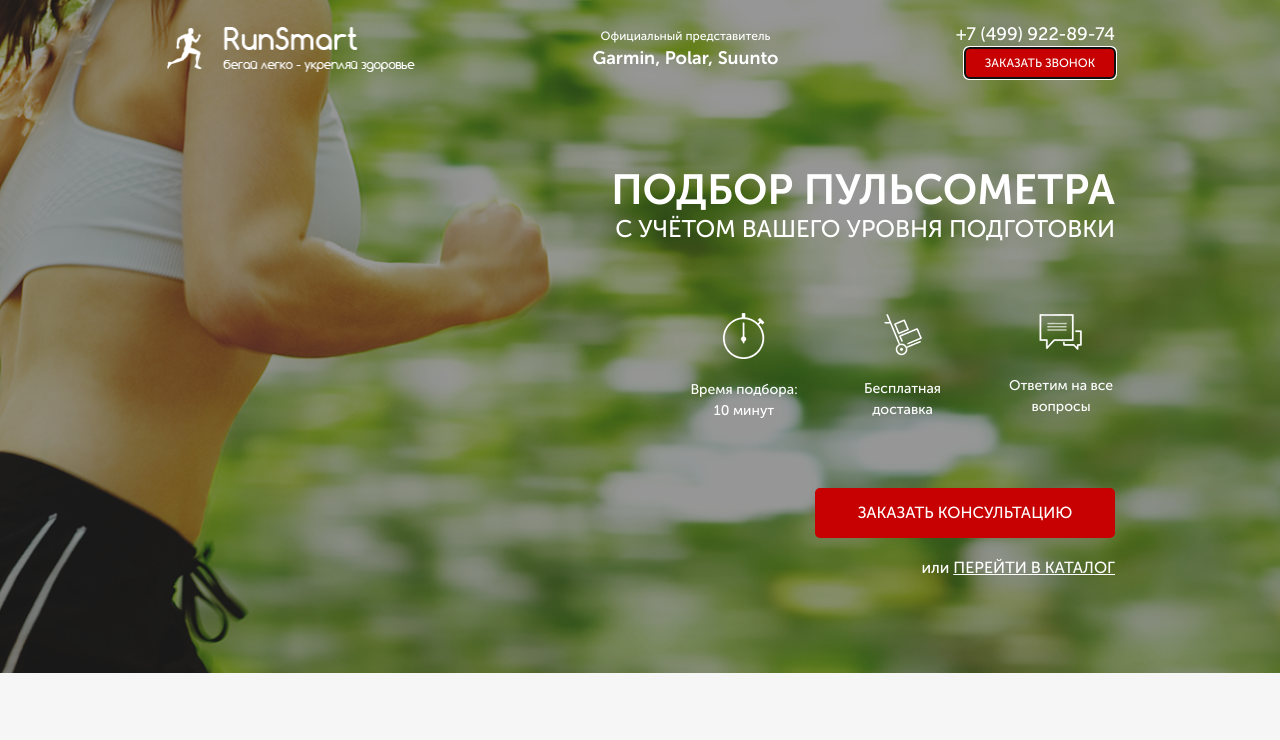
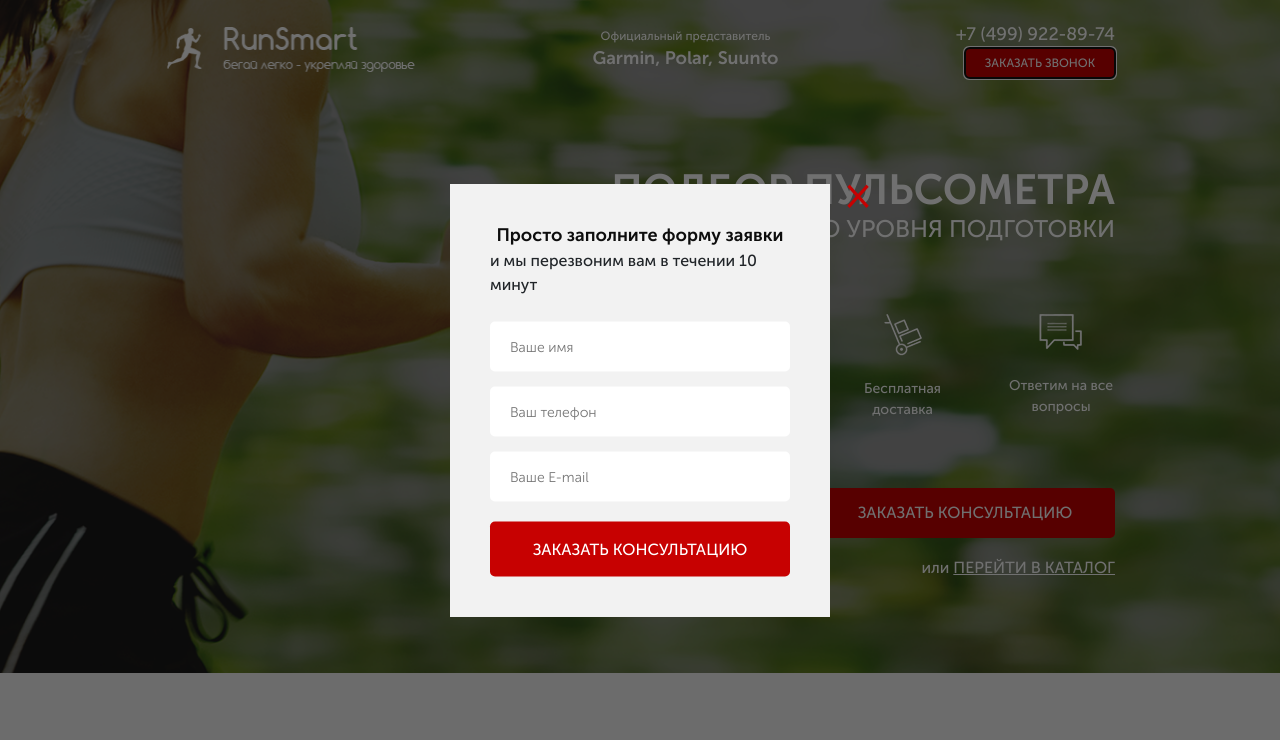
Before and after one commit to veruyushiyateist/RunSmart, a plain HTML site: page src/index.html in a window 1280 px wide. Both pictures are taken after a click on the button "ЗАКАЗАТЬ ЗВОНОК". Shown: the top 740 px of the page. Drawn offline with nearby package versions, Linux system fonts and the light colour scheme.

Commit message:
modal windows

```diff
--- a/src/index.html
+++ b/src/index.html
@@ -23,7 +23,7 @@
                 </div>
                 <div class="header__contacts">
                     <a href="tel:+74999228974" class="header__phone">+7 (499) 922-89-74</a>
-                    <button class="button">заказать звонок</button>
+                    <button data-modal="consultation" class="button">заказать звонок</button>
                 </div>
             </header>
             <div class="promo__wrapper">
@@ -46,7 +46,7 @@
                     </div>
                 </div>
 
-                <button class="button button_main">заказать кОНСУЛЬТАЦИЮ</button>
+                <button data-modal="consultation" class="button button_main">заказать кОНСУЛЬТАЦИЮ</button>
                 <div class="promo__link">
                     или
                     <a href="#">ПЕРЕЙТИ В КАТАЛОГ</a>
@@ -157,9 +157,9 @@
                 </div>
                 <div class="catalog-item">
                     <div class="catalog-item__wrapper">
-                        <div class="catalog-item__content">
+                        <div class="catalog-item__content catalog-item__content_active">
                             <img src="img/catalog/pulse.png" alt="" class="catalog-item__img">
-                            <div class="catalog-item__subtitle">Пульсометр Polar FT1</div>
+                            <div class="catalog-item__subtitle">Пульсометр Mant FT1</div>
                             <div class="catalog-item__descr">Для первых шагов в тренировках, основанных на сердечном ритме</div>
                             <a href="#" class="catalog-item__link">ПОДРОБНЕЕ</a>
                         </div>
@@ -168,6 +168,7 @@
                             <li>asdasdasdasdasdadsadsadadasdasasd</li>
                             <li>sadasdasdasdasdasdasdasdsdgdgegdsg</li>
                             <li>lfnmlwpFGJE[WOFJWEOFHJ</li>
+                            <a href="#" class="catalog-item__back">Назад</a>
                         </ul>
                     </div>
                     <hr>
@@ -181,9 +182,9 @@
                 </div>
                 <div class="catalog-item">
                     <div class="catalog-item__wrapper">
-                        <div class="catalog-item__content">
+                        <div class="catalog-item__content catalog-item__content_active">
                             <img src="img/catalog/pulse.png" alt="" class="catalog-item__img">
-                            <div class="catalog-item__subtitle">Пульсометр Polar FT1</div>
+                            <div class="catalog-item__subtitle">Пульсометр Sulat FT1</div>
                             <div class="catalog-item__descr">Для первых шагов в тренировках, основанных на сердечном ритме</div>
                             <a href="#" class="catalog-item__link">ПОДРОБНЕЕ</a>
                         </div>
@@ -192,6 +193,7 @@
                             <li>asdasdasdasdasdadsadsadadasdasasd</li>
                             <li>sadasdasdasdasdasdasdasdsdgdgegdsg</li>
                             <li>lfnmlwpFGJE[WOFJWEOFHJ</li>
+                            <a href="#" class="catalog-item__back">Назад</a>
                         </ul>
                     </div>
                     <hr>
@@ -421,6 +423,40 @@
         </div>
     </footer>
 
+    <div class="overlay">
+        <div class="modal" id="consultation">
+            <div class="modal__close">&times;</div>
+            <div class="modal__title">Просто заполните форму заявки</div>
+            <div class="modal__subtitile">и мы перезвоним вам в течении 10 минут</div>
+            <form class="feed-form feed-form_mt-25" action="#">
+                <input name="name" required placeholder="Ваше имя" type="text">
+                <input name="phone" required placeholder="Ваш телефон" type="tel">
+                <input name="email" required placeholder="Ваше E-mail" type="email">
+
+                <button class="button button_submit">заказать кОНСУЛЬТАЦИЮ</button>
+            </form>
+        </div>
+
+        <div class="modal" id="order">
+            <div class="modal__close">&times;</div>
+            <div class="modal__title">Ваш заказ:</div>
+            <div class="modal__subtitle">Пульсометр Polar FT1</div>
+            <form class="feed-form feed-form_mt-25" action="#">
+                <input name="name" required placeholder="Ваше имя" type="text">
+                <input name="phone" required placeholder="Ваш телефон" type="tel">
+                <input name="email" required placeholder="Ваше E-mail" type="email">
+
+                <button class="button button_submit">Купить</button>
+            </form>
+        </div>
+
+        <div class="modal modal_mini" id="thanks">
+            <div class="modal__close">&times;</div>
+            <div class="modal__title">Спасибо за вашу заявку!</div>
+            <div class="modal__subtitile">Наш менеджер свяжется с вами в ближайшее время!</div>
+        </div>
+    </div>
+
     <!-- <script type="text/javascript" src="https://code.jquery.com/jquery-1.11.0.min.js"></script>
     <script type="text/javascript" src="https://code.jquery.com/jquery-migrate-1.2.1.min.js"></script>
     <script src="js/slick.min.js"></script> -->
--- a/src/js/script.js
+++ b/src/js/script.js
@@ -36,5 +36,19 @@ $(document).ready(function(){
   toggleSlide('.catalog-item__link');
   toggleSlide('.catalog-item__back');
 
+  // modal
 
+  $('[data-modal=consultation]').on('click', function() {
+    $('.overlay, #consultation').fadeIn('slow');
+  });
+  $('.modal__close').on('click', function() {
+    $('.overlay, #consultation, #thanks, #order').fadeOut('slow');
+  });
+
+  $('.button_mini').each(function(i) {
+    $(this).on('click', function() {
+    	$('#order .modal__subtitle').text($('.catalog-item__subtitle').eq(i).text());
+      $('.overlay, #order').fadeIn('slow');
+    })
+  });
 });
--- a/src/sass/blocks/_forms.sass
+++ b/src/sass/blocks/_forms.sass
@@ -15,3 +15,5 @@
         font-weight: 300
         &:nth-child(3)
             margin-bottom: 20px
+    &_mt-25
+        margin-top: 25px
--- /dev/null
+++ b/src/sass/blocks/_modal.sass
@@ -0,0 +1,40 @@
+.overlay
+    display: none
+    position: fixed
+    width: 100%
+    height: 100%
+    top: 0
+    background-color: rgba(0, 0, 0, .56)
+.modal
+    width: 380px;
+    min-height: 400px;
+    background-color: #f2f2f2;
+    position: absolute
+    top: 50%
+    left: 50%
+    transform: translate(-50%, -50%)
+    padding: 38px 40px 40px 40px
+            // text-align: center
+    &__title
+        color: #0d0d0d
+        font-size: 18px
+        font-weight: 700
+        text-align: center
+    &__subtitle
+        text-align: center
+        color: #0d0d0d
+        font-size: 14px
+        font-weight: 500
+    &__close
+        position: absolute
+        top: 0
+        right: -40px
+        font-size: 41px
+        line-height: 21px
+        color: $main-color
+        cursor: pointer
+    &_mini
+        min-height: 140px
+
+#consultation, #order, #thanks
+    display: none
--- a/src/sass/blocks/style.sass
+++ b/src/sass/blocks/style.sass
@@ -20,4 +20,5 @@
 @import '../blocks/catalog'
 @import '../blocks/reviews'
 @import '../blocks/footer'
+@import '../blocks/modal'
 @import '../base/media'
```
Also changed, not shown: src/css/blocks/style.min.css.
